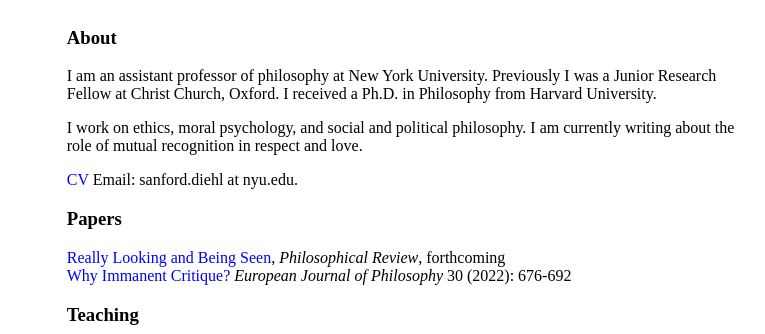
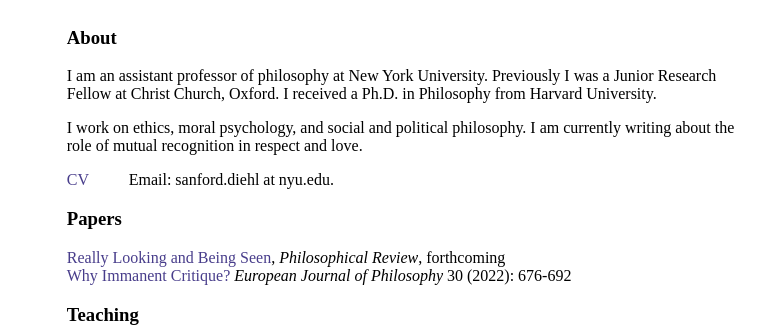
Before and after one commit to sandydiehl/sandydiehl.github.io, a plain HTML site: page index.html in a window 1280 px wide. Shown: the top 334 px of the page, 391-1156 px from the left. Drawn offline with Linux system fonts and the light colour scheme.

Commit message:
Update index.html

```diff
--- a/index.html
+++ b/index.html
@@ -77,8 +77,12 @@ margin-right:auto;
 img.headshot{
                                                 }
 
-a:link, a:visited {
-  color: blue;
+a:link {
+  color: DarkSlateBlue;
+  text-decoration: none;
+}
+  a:visited {
+  color: DarkSlateGray;
   text-decoration: none;
 }
 
@@ -105,7 +109,7 @@ a:link, a:visited {
 <p>I am an assistant professor of philosophy at New York University. Previously I was a Junior Research Fellow at Christ Church, Oxford. I received a Ph.D. in Philosophy from Harvard University.</p>
 <p>I work on ethics, moral psychology, and social and political philosophy. I am currently writing about the role of mutual recognition in respect and love.</p>
 
-<p><a href="https://sanforddiehl.com/Diehl Web CV.pdf" target="_blank">CV</a>        Email: sanford.diehl at nyu.edu.</p>
+<p><a href="https://sanforddiehl.com/Diehl Web CV.pdf" target="_blank">CV</a> &emsp;&emsp; Email: sanford.diehl at nyu.edu.</p>
 <h3>Papers</h3>
   <p><a href="https://sanforddiehl.com/Diehl Really looking.pdf" target="_blank">Really Looking and Being Seen</a>, <i>Philosophical Review</i>, forthcoming
   <br><a href=" https://doi.org/10.1111/ejop.12708">Why Immanent Critique?</a> <i>European Journal of Philosophy</i> 30 (2022): 676-692 </p>
```
